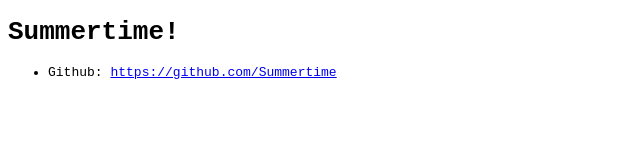
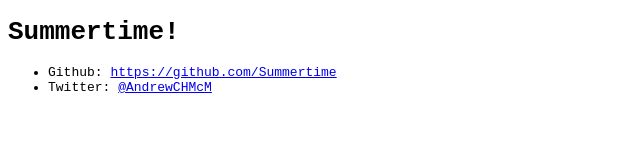
Before and after one commit to Summertime/summerti.me, a plain HTML site: page index.html in a window 1280 px wide. Shown: the whole page, without its empty margins (0-640 px from the left). Drawn offline with Linux system fonts and the light colour scheme.

Commit message:
Update index.html

```diff
--- a/index.html
+++ b/index.html
@@ -4,4 +4,5 @@
 <h1>Summertime!</h1>
 <ul>
   <li>Github: <a href='https://github.com/Summertime'>https://github.com/Summertime</a>
+  <li>Twitter: <a href='https://twitter.com/AndrewCHMcM'>@AndrewCHMcM</a>
 </ul>
```
